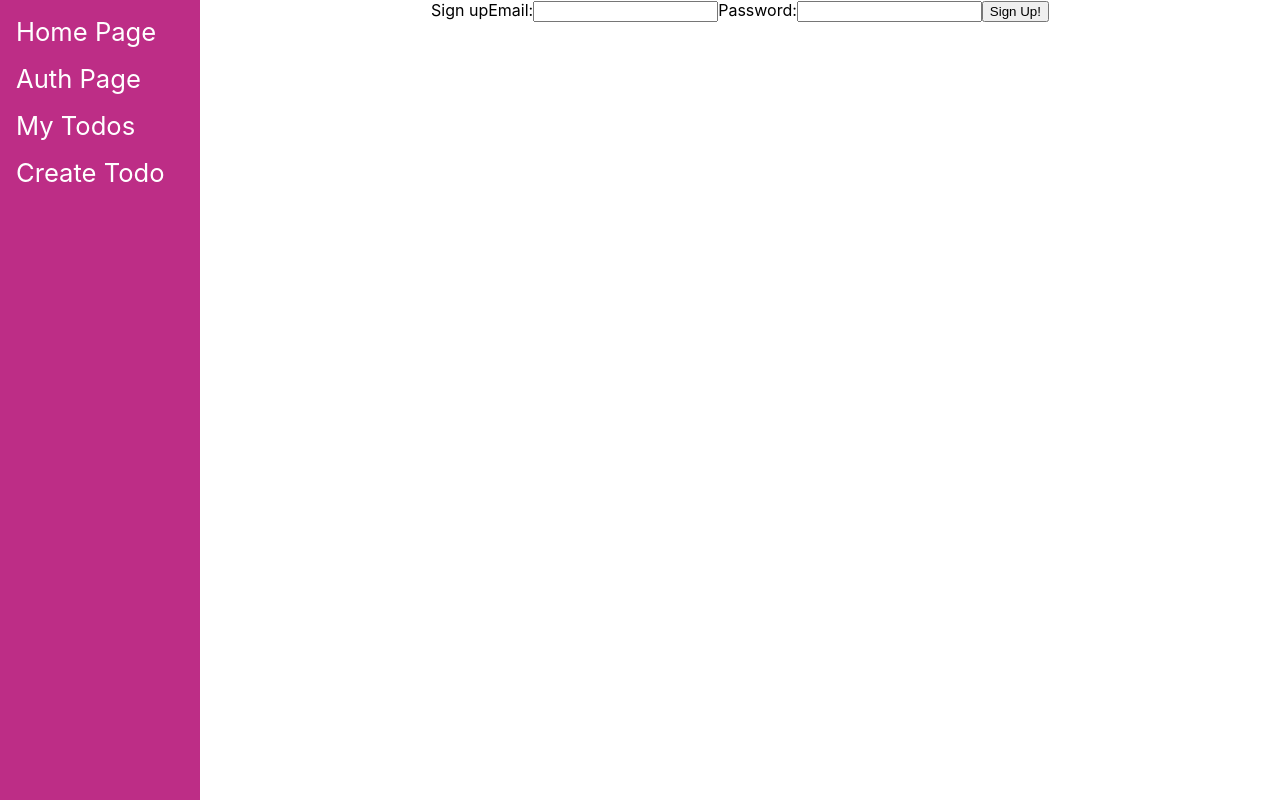
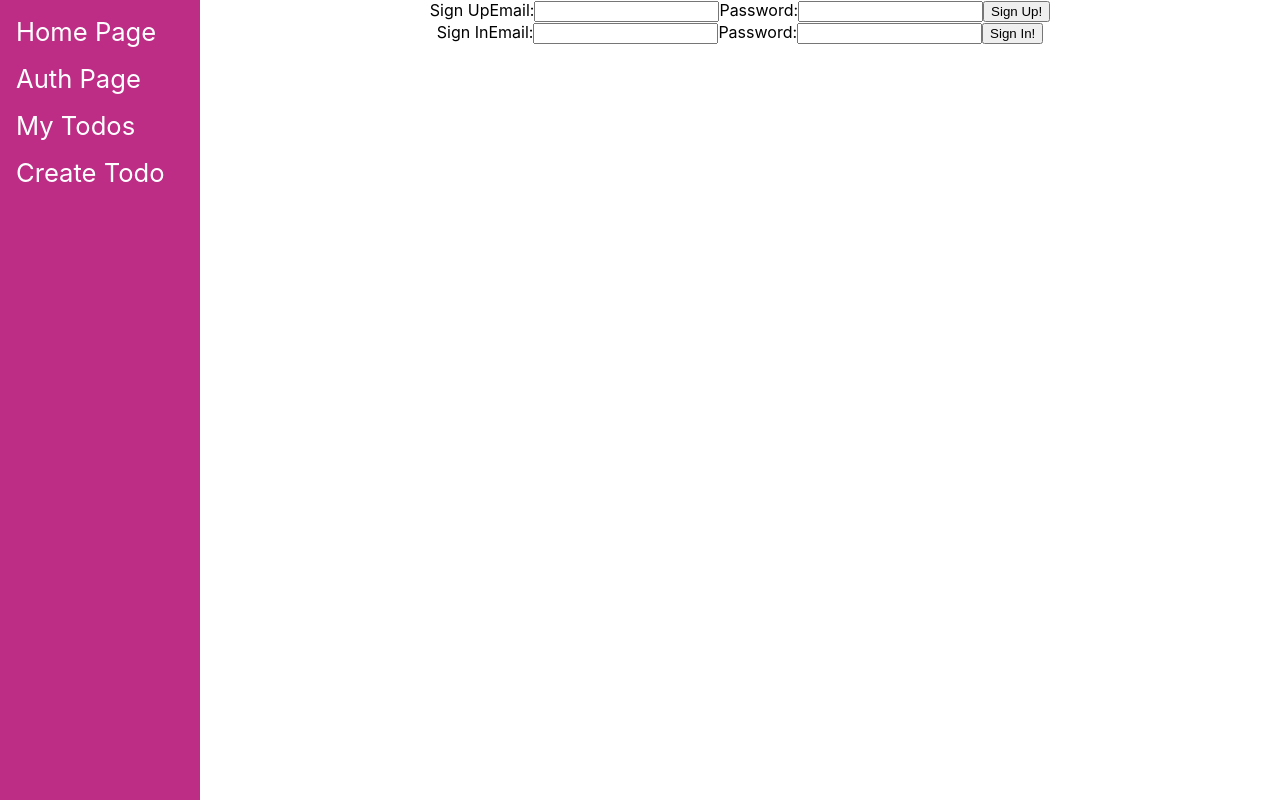
Before and after one commit to katiepdx/todo-app-fe, a React (Create React App) app: page /auth in a window 1280 px wide. Built offline with nearby package versions, Linux system fonts and the light colour scheme; no server answers.

Commit message:
add signin functionality

```diff
--- a/src/AuthPage.js
+++ b/src/AuthPage.js
@@ -1,19 +1,31 @@
 import React, { Component } from 'react';
-import { signUpUser } from './todos-api.js';
+import { signUpUser, signInUser } from './todos-api.js';
 
 export default class AuthPage extends Component {
     // set state
     state = {
         signUpEmail: '',
-        signUpPassword: ''
+        signUpPassword: '',
+        signInEmail: '',
+        signInPassword: ''
     };
 
-    handleEmailChange = (e) => {
+    // Signup handle methods
+    handleSignUpEmailChange = (e) => {
         this.setState({ signUpEmail: e.target.value})
     }
 
-    handlePasswordChange = (e) => {
+    handleSignUpPasswordChange = (e) => {
         this.setState({ signUpPassword: e.target.value})
+    }
+
+    // Signin handle methods
+    handleSignInEmailChange = (e) => {
+        this.setState({ signInEmail: e.target.value})
+    }
+
+    handleSignInPasswordChange = (e) => {
+        this.setState({ signInPassword: e.target.value})
     }
 
     handleSignUpClick = async (e) => {
@@ -26,7 +38,24 @@ export default class AuthPage extends Component {
             password: this.state.signUpPassword
         })
 
-        // pass token
+        // pass received user token and set to state and localStorage
+        this.props.handleToken(user.body.token)
+
+        // redirect to My Todos page
+        this.props.history.push('/todos')
+    }
+
+    handleSignInClick = async (e) => {
+        e.preventDefault();
+
+        // pass user data to signInUser function
+        const user = await signInUser({
+            // keys must match backend keys
+            email: this.state.signInEmail,
+            password: this.state.signInPassword
+        })
+
+        // pass received user token and set to state and localStorage
         this.props.handleToken(user.body.token)
 
         // redirect to My Todos page
@@ -38,17 +67,30 @@ export default class AuthPage extends Component {
         return (
             <div>
                 <form className="signup-form" onSubmit={this.handleSignUpClick}>
-                    Sign up
+                    Sign Up
                     <label>
                         Email:
-                        <input onChange={this.handleEmailChange} value={this.state.signUpEmail}/>
+                        <input onChange={this.handleSignUpEmailChange} value={this.state.signUpEmail}/>
                     </label>
                     <label>
                         Password:
-                        <input onChange={this.handlePasswordChange} value={this.state.signUpPassword}/>
+                        <input onChange={this.handleSignUpPasswordChange} value={this.state.signUpPassword}/>
                     </label>
 
                     <button>Sign Up!</button>
+                </form>
+                <form className="signin-form" onSubmit={this.handleSignInClick}>
+                    Sign In
+                    <label>
+                        Email:
+                        <input onChange={this.handleSignInEmailChange} value={this.state.signInEmail}/>
+                    </label>
+                    <label>
+                        Password:
+                        <input onChange={this.handleSignInPasswordChange} value={this.state.signInPassword}/>
+                    </label>
+
+                    <button>Sign In!</button>
                 </form>
             </div>
         )
--- a/src/todos-api.js
+++ b/src/todos-api.js
@@ -3,7 +3,6 @@ import request from 'superagent';
 const URL = process.env.REACT_APP_API_URL;
 
 // signup function
-
 export function signUpUser(userData) {
     try {
         // make POST req to signup endpoint and send the userData
@@ -12,3 +11,13 @@ export function signUpUser(userData) {
         throw { error: e.message }
     }
 }
+
+// signin function
+export function signInUser(userData) {
+    try {
+        // make POST req to signin endpoint and send the userData
+        return request.post(`${URL}/auth/signin`, userData)
+    } catch(e) {
+        throw { error: e.message }
+    }
+}
```
